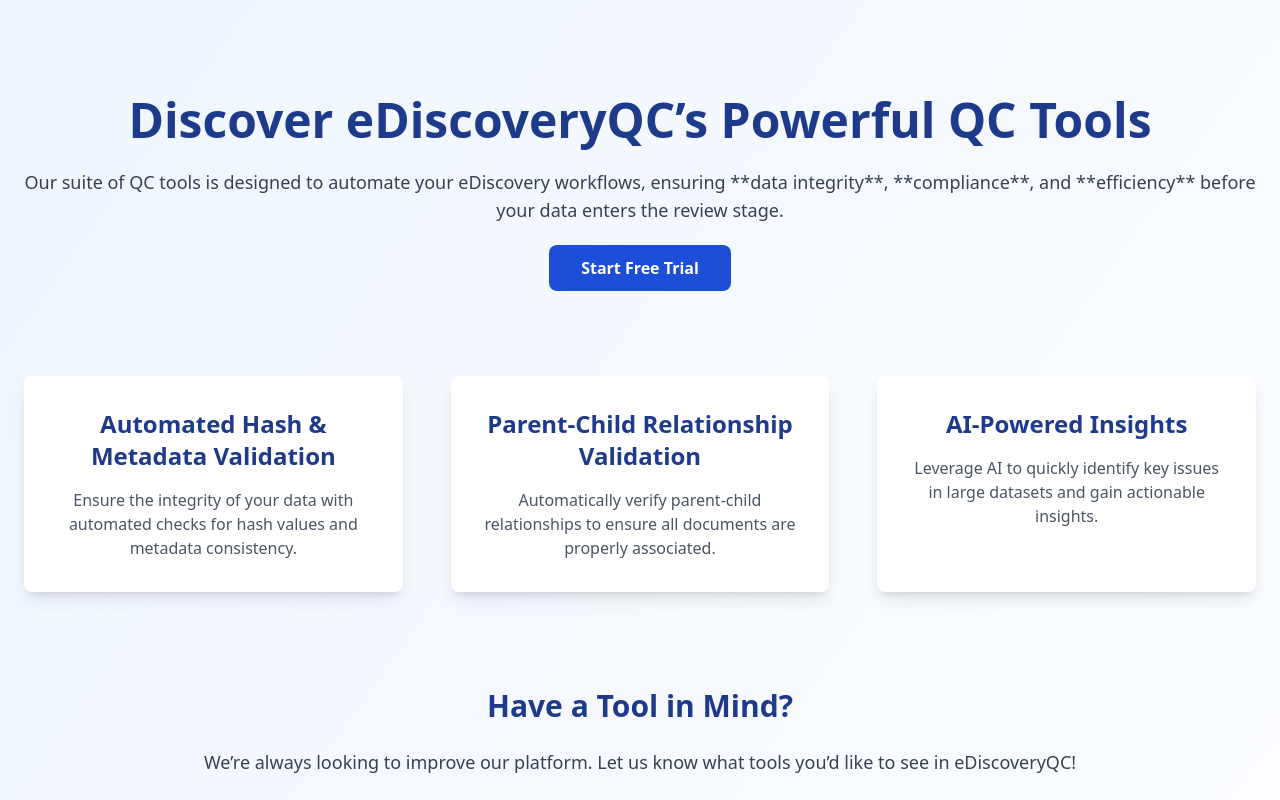
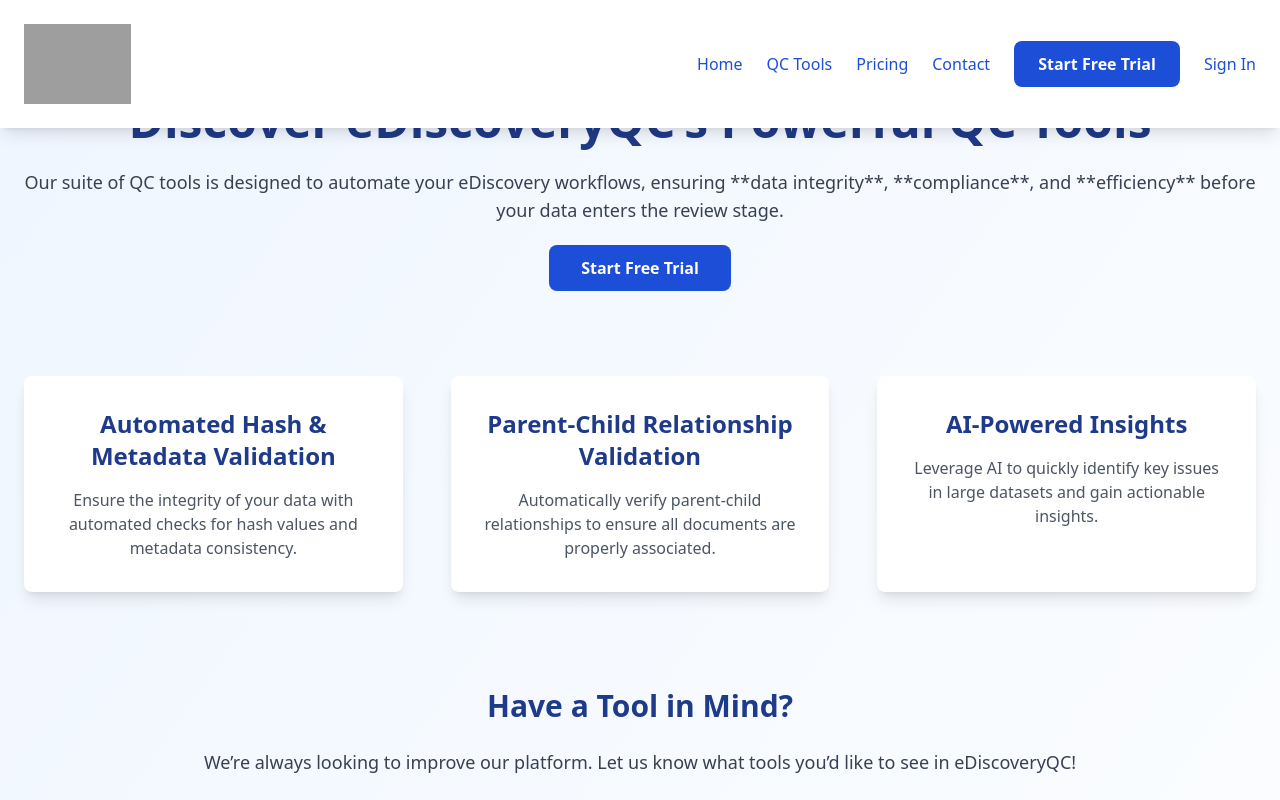
Before and after one commit to eDiscoveryQC/ediscoveryqc3, a Next.js app: page /qc-tools in a window 1280 px wide. Shown: the top 800 px of the page. Built offline with nearby package versions, Linux system fonts and the light colour scheme; grey boxes are pictures that could not be loaded.

Commit message:
Update qc-tools.tsx

```diff
--- a/pages/qc-tools.tsx
+++ b/pages/qc-tools.tsx
@@ -1,5 +1,6 @@
 // pages/qc-tools.tsx
 import Head from 'next/head'
+import Link from 'next/link'
 
 const QCTools = () => {
   return (
@@ -7,6 +8,41 @@ const QCTools = () => {
       <Head>
         <title>eDiscoveryQC – QC Tools</title>
       </Head>
+
+      {/* Navigation Bar */}
+      <header className="fixed top-0 left-0 w-full bg-white shadow-lg z-50">
+        <div className="max-w-7xl mx-auto p-6 flex justify-between items-center">
+          {/* Logo in the header */}
+          <a href="#" className="flex items-center">
+            <img
+              src="/ediscoveryqclogo.svg"
+              alt="eDiscoveryQC Logo"
+              className="h-20"
+            />
+          </a>
+          <nav className="space-x-6">
+            <Link href="/">
+              <a className="text-blue-700 hover:text-blue-900 transition">Home</a>
+            </Link>
+            {/* Update link to QC Tools page */}
+            <Link href="/qc-tools">
+              <a className="text-blue-700 hover:text-blue-900 transition">QC Tools</a>
+            </Link>
+            <Link href="#pricing">
+              <a className="text-blue-700 hover:text-blue-900 transition">Pricing</a>
+            </Link>
+            <Link href="#contact">
+              <a className="text-blue-700 hover:text-blue-900 transition">Contact</a>
+            </Link>
+            <Link href="/signup">
+              <a className="bg-blue-700 hover:bg-blue-800 text-white px-6 py-3 rounded-lg font-semibold transition">Start Free Trial</a>
+            </Link>
+            <Link href="/login">
+              <a className="text-blue-700 font-medium hover:underline transition-all duration-200">Sign In</a>
+            </Link>
+          </nav>
+        </div>
+      </header>
 
       {/* Hero Section */}
       <div className="max-w-7xl mx-auto text-center py-12">
```
